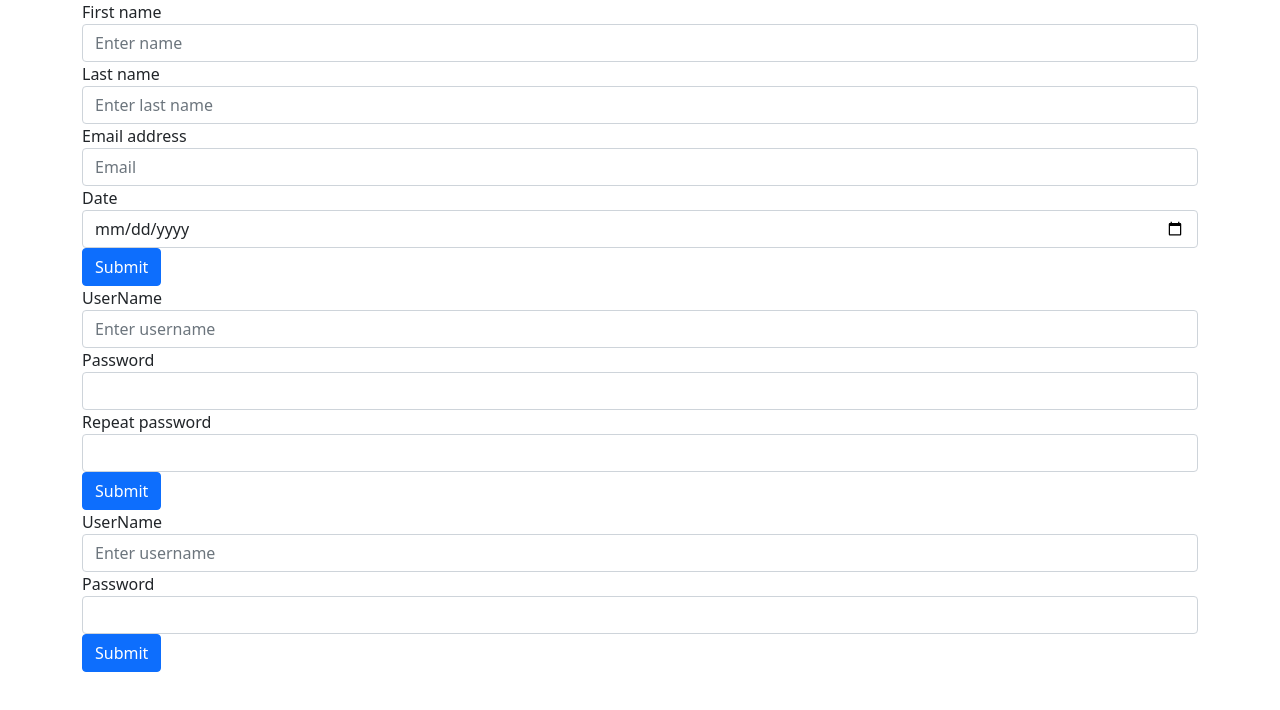
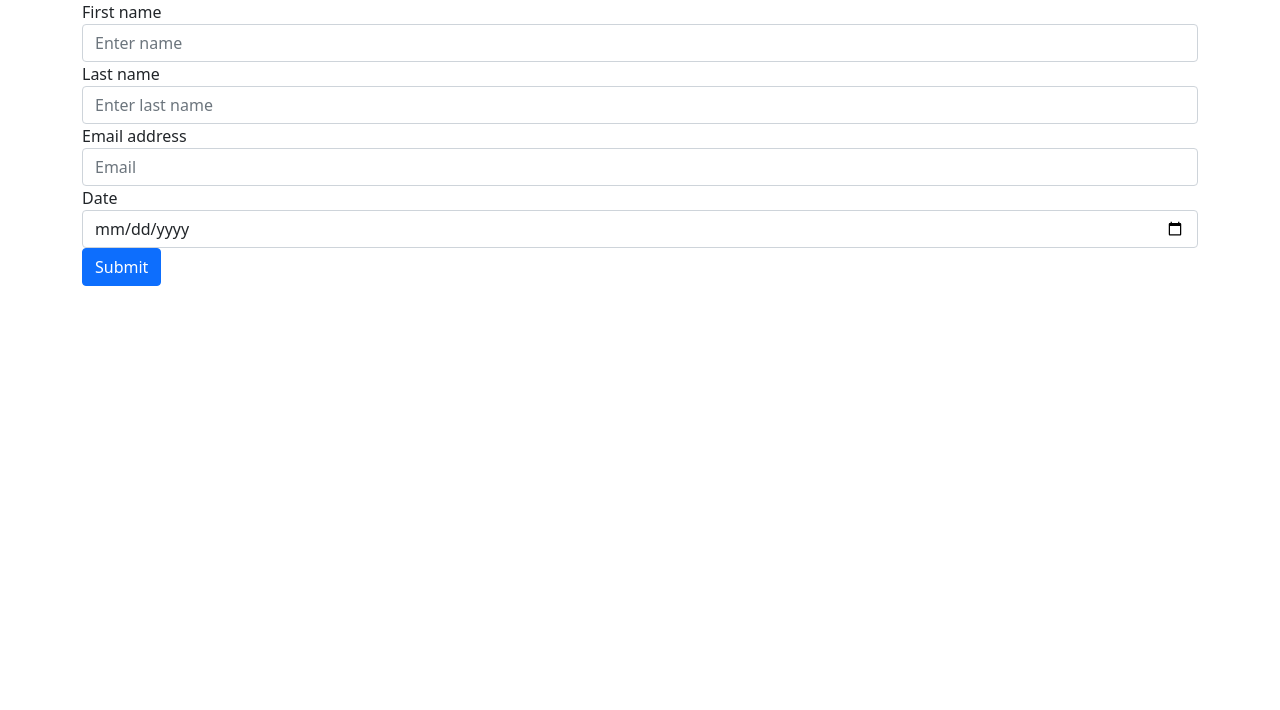
Before and after one commit to alejandromachin/202201-W4C4-alejandro-rodriguez, a React (Create React App) app: page / in a window 1280 px wide. Shown: the top 710 px of the page. Built offline with nearby package versions, Linux system fonts and the light colour scheme.

Commit message:
added button action to render form

```diff
--- a/src/App.js
+++ b/src/App.js
@@ -1,13 +1,17 @@
+import { useContext } from "react";
 import AccessData from "./components/AccessData/AccessData";
 import Login from "./components/Login/Login";
 import PersonalData from "./components/PersonalData/PersonalData";
+import UserDataContext from "./contexts/UserDataContext";
 
 function App() {
+  let { screenNumber } = useContext(UserDataContext);
+
   return (
     <div className="container">
-      <PersonalData />
-      <AccessData />
-      <Login />
+      {screenNumber === 0 && <PersonalData />}
+      {screenNumber === 1 && <AccessData />}
+      {screenNumber === 2 && <Login />}
     </div>
   );
 }
--- a/src/components/AccessData/AccessData.js
+++ b/src/components/AccessData/AccessData.js
@@ -1,6 +1,11 @@
+import { useContext } from "react";
+import UserDataContext from "../../contexts/UserDataContext";
+
 import Button from "../Button/Button";
 
 const AccessData = () => {
+  const { hide } = useContext(UserDataContext);
+
   return (
     <>
       <div className="access-data">
--- a/src/components/Button/Button.js
+++ b/src/components/Button/Button.js
@@ -1,6 +1,15 @@
+import { useContext } from "react";
+import UserDataContext from "../../contexts/UserDataContext";
+
 const Button = () => {
+  const { changeScreen } = useContext(UserDataContext);
+  const action = (event) => {
+    event.preventDefault();
+    changeScreen();
+  };
+
   return (
-    <button type="submit" className="btn btn-primary">
+    <button type="submit" className="btn btn-primary" onClick={action}>
       Submit
     </button>
   );
--- a/src/components/Login/Login.js
+++ b/src/components/Login/Login.js
@@ -1,4 +1,10 @@
+import { useContext } from "react";
+import UserDataContext from "../../contexts/UserDataContext";
+import Button from "../Button/Button";
+
 const Login = () => {
+  const { hide } = useContext(UserDataContext);
+
   return (
     <>
       <div className="access-data">
@@ -22,9 +28,7 @@ const Login = () => {
               />
             </div>
 
-            <button type="submit" className="btn btn-primary">
-              Submit
-            </button>
+            <Button />
           </div>
         </form>
       </div>
--- a/src/components/PersonalData/PersonalData.js
+++ b/src/components/PersonalData/PersonalData.js
@@ -1,8 +1,11 @@
+import { useContext } from "react";
+import UserDataContext from "../../contexts/UserDataContext";
+import Button from "../Button/Button";
+
 const PersonalData = () => {
   return (
     <>
-      {" "}
-      <div className="personal-data">
+      <div className="access-data">
         <form>
           <div className="form-row">
             <div className="col">
@@ -41,9 +44,7 @@ const PersonalData = () => {
                 placeholder="Email"
               />
             </div>
-            <button type="submit" className="btn btn-primary">
-              Submit
-            </button>
+            <Button />
           </div>
         </form>
       </div>
--- a/src/contexts/UserDataContextProvider.js
+++ b/src/contexts/UserDataContextProvider.js
@@ -1,8 +1,17 @@
+import { useState } from "react";
 import UserDataContext from "./UserDataContext";
 
 const UserDataContextProvider = ({ children }) => {
+  let [screenNumber, setScreenNumber] = useState(0);
+
+  const changeScreen = () => {
+    setScreenNumber(screenNumber++);
+  };
+
   return (
-    <UserDataContext.Provider value={"hola"}>
+    <UserDataContext.Provider
+      value={{ changeScreen, screenNumber, setScreenNumber }}
+    >
       {children}
     </UserDataContext.Provider>
   );
```
